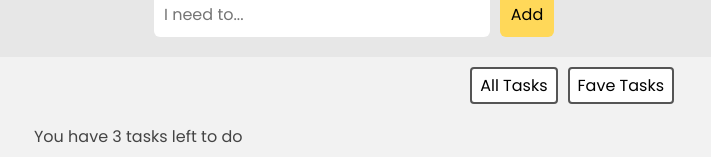
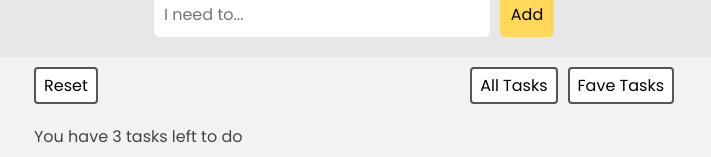
Before and after one commit to reginaalyssa/pinia-tasks, a Vue app: page / in a window 1280 px wide. Shown: the part 138-295 px from the top of the page, without its empty margins (286-997 px from the left). Built offline with nearby package versions, Linux system fonts and the light colour scheme; data requests are answered from the project's data file.

Commit message:
Fix styling for Reset button placement

```diff
--- a/src/App.vue
+++ b/src/App.vue
@@ -7,9 +7,14 @@
     <div class="new-task-form">
       <TaskForm />
     </div>
-    <nav class="filter">
-      <button @click="filter = 'All'">All Tasks</button>
-      <button @click="filter = 'Faves'">Fave Tasks</button>
+    <nav class="actions">
+      <div class="reset">
+        <button @click="tasksStore.$reset">Reset</button>
+      </div>
+      <div class="filters">
+        <button @click="filter = 'All'">All Tasks</button>
+        <button @click="filter = 'Faves'">Fave Tasks</button>
+      </div>
     </nav>
     <div class="loading" v-if="tasksStore.loading">Loading tasks...</div>
     <div class="task-list" v-if="filter === 'All'">
--- a/src/assets/main.css
+++ b/src/assets/main.css
@@ -66,22 +66,26 @@ header h1 {
   color: #FF005D;
 }
 
-/* Filter Buttons */
-.filter {
+/* Filter and Reset Buttons */
+.actions {
   width: 640px;
   margin: 10px auto;
-  text-align: right;
+  display: flex;
+  justify-content: space-between;
 }
 
-.filter button {
+.actions button {
   display: inline-block;
-  margin-left: 10px;
   background: #FFFFFF;
   border: 2px solid #555555;
   border-radius: 4px;
   padding: 4px 8px;
   cursor: pointer;
   font-size: 1em;
+}
+
+.actions button:not(:last-child) {
+  margin-right: 10px;
 }
 
 /* New Task Form */
```
